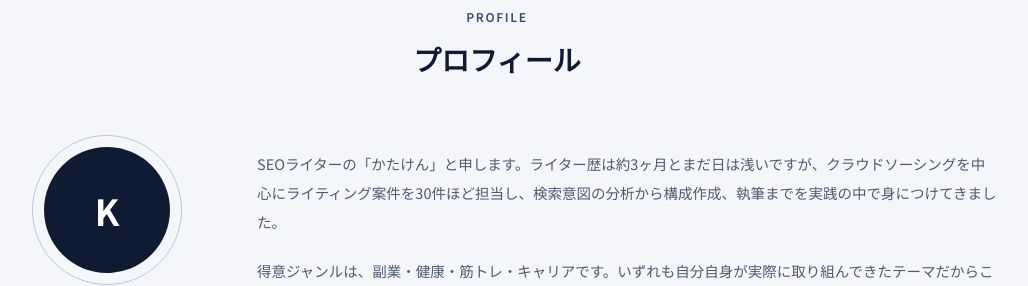
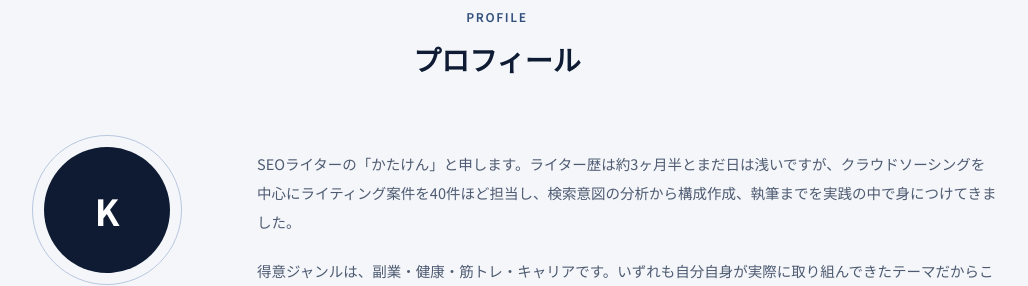
Before and after one commit to kataken-writer/portfolio, a plain HTML site: page index.html in a window 1280 px wide. Shown: the part 1644-1930 px from the top of the page, without its empty margins (143-1171 px from the left). Drawn offline with Linux system fonts and the light colour scheme.

Commit message:
Update index.html

```diff
--- a/index.html
+++ b/index.html
@@ -502,7 +502,7 @@
 
         <div class="profile-body">
           <p>
-            SEOライターの「かたけん」と申します。ライター歴は約3ヶ月とまだ日は浅いですが、クラウドソーシングを中心にライティング案件を30件ほど担当し、検索意図の分析から構成作成、執筆までを実践の中で身につけてきました。
+            SEOライターの「かたけん」と申します。ライター歴は約3ヶ月半とまだ日は浅いですが、クラウドソーシングを中心にライティング案件を40件ほど担当し、検索意図の分析から構成作成、執筆までを実践の中で身につけてきました。
           </p>
           <p>
             得意ジャンルは、副業・健康・筋トレ・キャリアです。いずれも自分自身が実際に取り組んできたテーマだからこそ、検索する人が本当につまずいているポイントや、知りたい情報の温度感を実感を持って書けると考えています。
```
